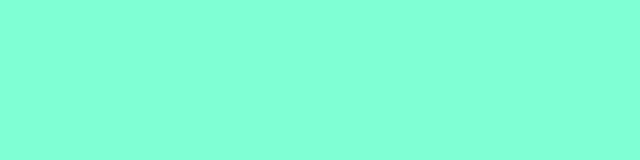
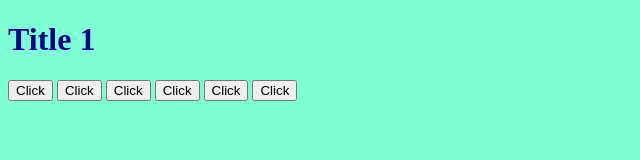
Before and after one commit to kunstloch/jQueryExercises, a plain HTML site: page index.html in a window 1280 px wide. Shown: the whole page, without its empty margins (0-640 px from the left). Drawn offline with nearby package versions, Linux system fonts and the light colour scheme.

```diff
--- a/index.html
+++ b/index.html
@@ -1,17 +1,24 @@
 <!DOCTYPE html>
 <html lang="en">
+  <head>
+    <meta charset="UTF-8" />
+    <meta name="viewport" content="width=device-width, initial-scale=1.0" />
+    <meta http-equiv="X-UA-Compatible" content="ie=edge" />
+    <title>jQuery</title>
+    <link rel="stylesheet" href="styles.css" />
+    <script src="https://ajax.googleapis.com/ajax/libs/jquery/3.5.1/jquery.min.js"></script>
+  </head>
 
-<head>
-  <meta charset="UTF-8">
-  <meta name="viewport" content="width=device-width, initial-scale=1.0">
-  <meta http-equiv="X-UA-Compatible" content="ie=edge">
-  <title>jQuery</title>
-  <link rel="stylesheet" href="styles.css">
-</head>
+  <body>
+    <h1>Title 1</h1>
 
-<body>
+    <button>Click</button>
+    <button>Click</button>
+    <button>Click</button>
+    <button>Click</button>
+    <button>Click</button>
+    <button>Click</button>
 
-  <script src="index.js" charset="utf-8"></script>
-</body>
-
+    <script src="index.js" charset="utf-8"></script>
+  </body>
 </html>
--- a/index.js
+++ b/index.js
@@ -0,0 +1,2 @@
+
+$("h1").css("color", "darkblue");
```
